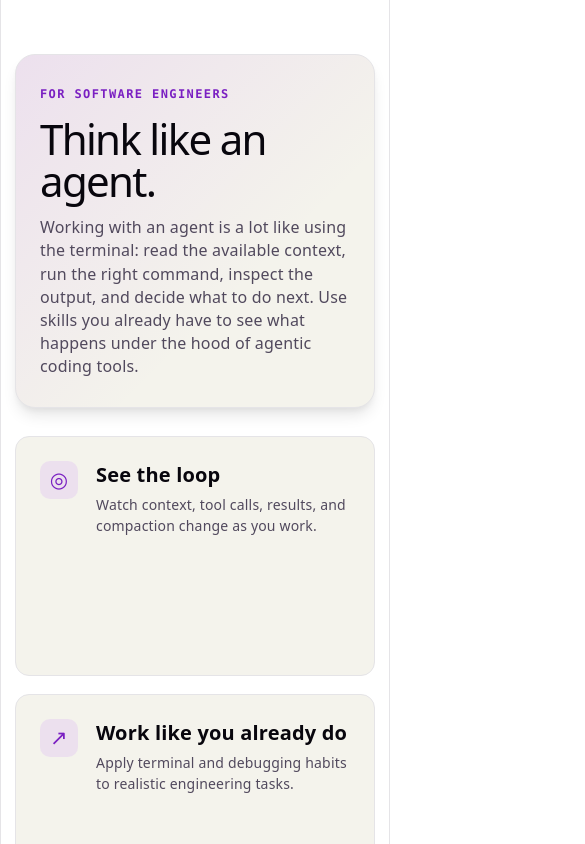
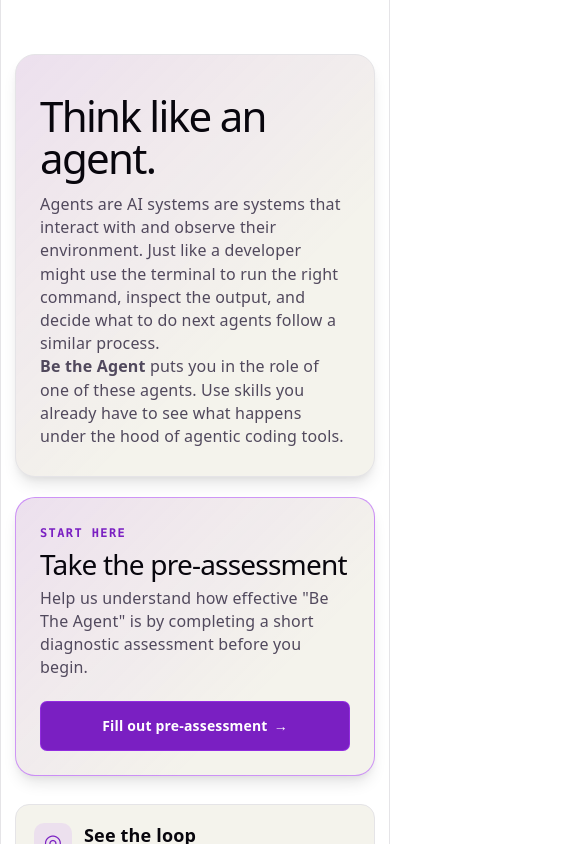
Before and after one commit to jonathanmsnow/be-the-agent, a React (Vite) app: page / in a window 390 px wide. Shown: the top 844 px of the page, 585 px wide, since content can reach past the window. Built offline with nearby package versions, Linux system fonts and the light colour scheme.

Commit message:
feat: update landing page content and structure; enhance CSS styles for responsiveness and clarity; add agent harness image to resources

```diff
--- a/src/App.css
+++ b/src/App.css
@@ -203,7 +203,8 @@
 }
 
 .hero p {
-  max-width: 560px;
+  width: 100%;
+  max-width: none;
   color: var(--text);
   font-size: 18px;
 }
@@ -218,15 +219,15 @@
 
 .intro-grid {
   display: grid;
-  grid-template-columns: repeat(2, minmax(0, 1fr));
-  gap: 18px;
+  grid-template-columns: repeat(4, minmax(0, 1fr));
+  gap: 12px;
 }
 
 .card {
   display: flex;
-  min-height: 190px;
-  gap: 18px;
-  padding: 24px;
+  min-height: 150px;
+  gap: 12px;
+  padding: 18px;
   border: 1px solid var(--border);
   border-radius: 14px;
   background: var(--code-bg);
@@ -266,12 +267,13 @@
 .card h3 {
   margin: 2px 0 8px;
   color: var(--text-h);
-  font-size: 20px;
+  font-size: 18px;
+  line-height: 1.2;
 }
 
 .card p {
   color: var(--text);
-  font-size: 14px;
+  font-size: 13px;
   line-height: 1.5;
 }
 
@@ -1377,6 +1379,12 @@ textarea:focus-visible,
   outline-offset: 2px;
 }
 
+@media (max-width: 900px) {
+  .intro-grid {
+    grid-template-columns: repeat(2, minmax(0, 1fr));
+  }
+}
+
 @media (max-width: 600px) {
   .intro-grid {
     grid-template-columns: 1fr;
@@ -1388,7 +1396,6 @@ textarea:focus-visible,
   }
 
   .assessment-prompt {
-    margin: 500px;
     align-items: stretch;
     flex-direction: column;
     gap: 22px;
--- a/src/pages/LandingPage.tsx
+++ b/src/pages/LandingPage.tsx
@@ -14,14 +14,41 @@ export function LandingPage({
   return (
     <main className="landing">
       <section className="hero">
-        <div className="eyebrow">FOR SOFTWARE ENGINEERS</div>
         <h1>Think like an agent.</h1>
         <p>
-          Working with an agent is a lot like using the terminal: read the
-          available context, run the right command, inspect the output, and
-          decide what to do next. Use skills you already have to see what
-          happens under the hood of agentic coding tools.
+          Agents are AI systems are systems that interact with and observe their
+          environment. Just like a developer might use the terminal to run the
+          right command, inspect the output, and decide what to do next agents
+          follow a similar process.
         </p>
+        <p>
+          <b>Be the Agent</b> puts you in the role of one of these agents. Use
+          skills you already have to see what happens under the hood of agentic
+          coding tools.
+        </p>
+      </section>
+      <section
+        className="assessment-prompt"
+        aria-labelledby="assessment-heading"
+      >
+        <div className="assessment-prompt-content">
+          <div className="eyebrow">START HERE</div>
+          <h1 id="assessment-heading">Take the pre-assessment</h1>
+          <p>
+            Help us understand how effective "Be The Agent" is by completing a
+            short diagnostic assessment before you begin.
+          </p>
+        </div>
+        <div className="assessment-prompt-actions">
+          <a
+            className="assessment-button"
+            href="https://forms.cloud.microsoft/Pages/ResponsePage.aspx?id=u5ghSHuuJUuLem1_Mvqgg83cgJRvn8ZBjbFo9mhnAv9UMVJHSDNNOFlZS0hMQjVFWTVUWjk5UDdYMC4u"
+            target="_blank"
+            rel="noreferrer"
+          >
+            Fill out pre-assessment <span aria-hidden="true">→</span>
+          </a>
+        </div>
       </section>
       <section className="intro-section" aria-labelledby="how-it-works">
         <h2 id="how-it-works" className="sr-only">
@@ -48,29 +75,6 @@ export function LandingPage({
             title="Take the insight with you"
             description="Finish with a clearer mental model for using agentic coding tools."
           />
-        </div>
-      </section>
-      <section
-        className="assessment-prompt"
-        aria-labelledby="assessment-heading"
-      >
-        <div className="assessment-prompt-content">
-          <div className="eyebrow">START HERE</div>
-          <h1 id="assessment-heading">Take the pre-assessment</h1>
-          <p>
-            Help us understand how effective "Be The Agent" is by completing a
-            short diagnostic assessment before you begin.
-          </p>
-        </div>
-        <div className="assessment-prompt-actions">
-          <a
-            className="assessment-button"
-            href="https://forms.cloud.microsoft/Pages/ResponsePage.aspx?id=u5ghSHuuJUuLem1_Mvqgg83cgJRvn8ZBjbFo9mhnAv9UMVJHSDNNOFlZS0hMQjVFWTVUWjk5UDdYMC4u"
-            target="_blank"
-            rel="noreferrer"
-          >
-            Fill out pre-assessment <span aria-hidden="true">→</span>
-          </a>
         </div>
       </section>
       <section className="scenario-section" aria-labelledby="missions-heading">
--- a/src/resources/resourceData.ts
+++ b/src/resources/resourceData.ts
@@ -1,6 +1,7 @@
 import resources from "./resources.json";
 import contextGrowthImage from "../assets/context-growth.jpg";
 import tokenizationImage from "../assets/tokenization-comparison.png";
+import agentHarnessImage from "../assets/agent-harness.png";
 
 export interface ResourceLink {
   label: string;
@@ -54,6 +55,7 @@ export interface ResourceSectionData {
 const bundledImages: Record<string, string> = {
   "/assets/context-growth.jpg": contextGrowthImage,
   "/assets/tokenization-comparison.png": tokenizationImage,
+  "/assets/agent-harness.png": agentHarnessImage,
 };
 
 export const resourceSections = resources as Record<
--- a/src/resources/resources.json
+++ b/src/resources/resources.json
@@ -2,11 +2,11 @@
   "agent-concepts": {
     "topics": [
       {
-        "title": "What is an agent?",
+        "title": "What is an Agent?",
         "content": [
           {
             "type": "paragraph",
-            "text": "AI systems that can act autonomously to achieve goals, often using tools and reasoning."
+            "text": "Agents refer to AI systems that can act autonomously to achieve goals, often using tools and reasoning. AI agents are powered by a large language model (LLM) and an agent harness, which allows the agent to interact with tools, APIs, and other systems. Agents can be used for a variety of tasks, including research, coding, and more."
           }
         ],
         "resources": [
@@ -189,6 +189,16 @@
           {
             "type": "paragraph",
             "text": "An agent harness is a framework or environment that allows an AI agent to interact with tools, APIs, and other systems. It provides the necessary infrastructure for the agent to perform tasks, manage context, and make decisions effectively."
+          },
+          {
+            "type": "image",
+            "src": "/assets/agent-harness.png",
+            "alt": "Diagram showing how a harness wraps around a model to create an agent, allowing it to interact with tools and APIs.",
+            "caption": "A harness wraps around a model to create an agent. Simply model + harness = agent.",
+            "attribution": {
+              "label": "LangChain: Your Harness, Your Memory",
+              "href": "https://www.langchain.com/blog/your-harness-your-memory"
+            }
           }
         ],
         "resources": [
```
Also changed, not shown: src/assets/agent-harness.png (added).
